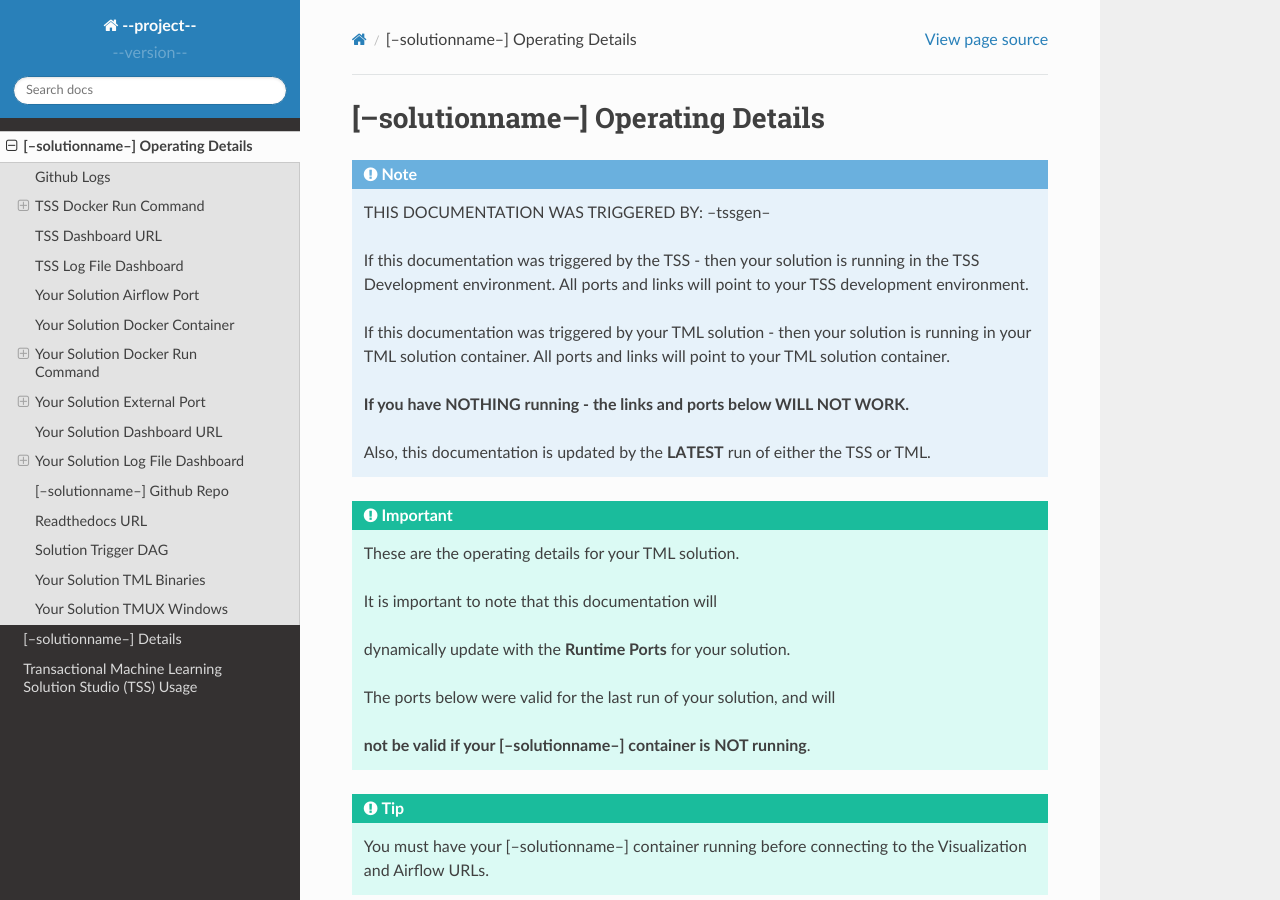
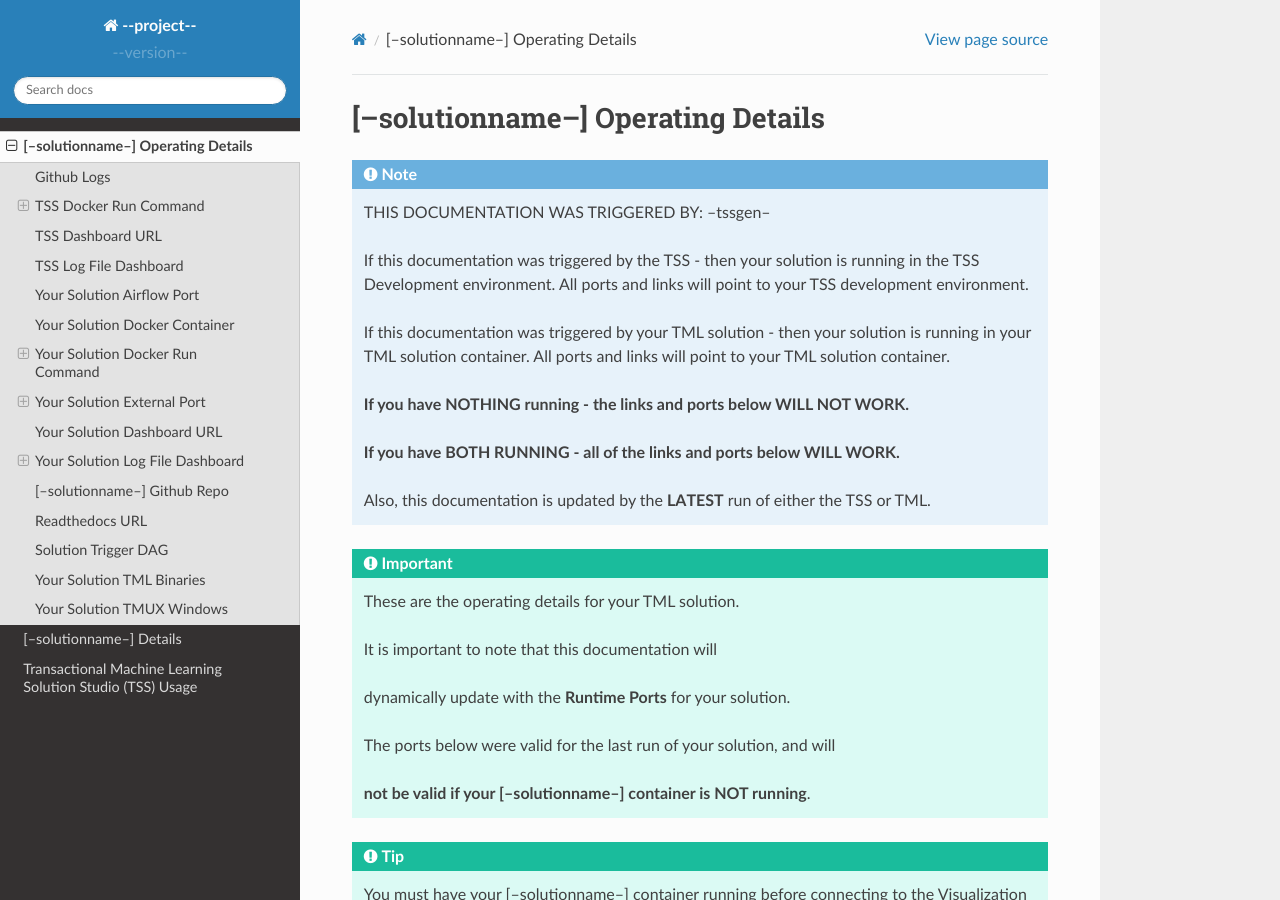
Before and after one commit to vanesalcb06/tssproject2-2b5c, a Sphinx documentation site: the page built from docs/source/operating.rst, in a window 1280 px wide and 900 px high. Built offline with Sphinx 7.4.7 and the Read the Docs theme 2.0.0, drawn with Linux system fonts in a browser that asks for light colours.

Commit message:
Update operating.rst

```diff
--- a/docs/source/operating.rst
+++ b/docs/source/operating.rst
@@ -11,6 +11,8 @@
    your TML solution container.
 
    **If you have NOTHING running - the links and ports below WILL NOT WORK.**
+
+   **If you have BOTH RUNNING - all of the links and ports below WILL WORK.**
 
    Also, this documentation is updated by the **LATEST** run of either the TSS or TML.
 
```
